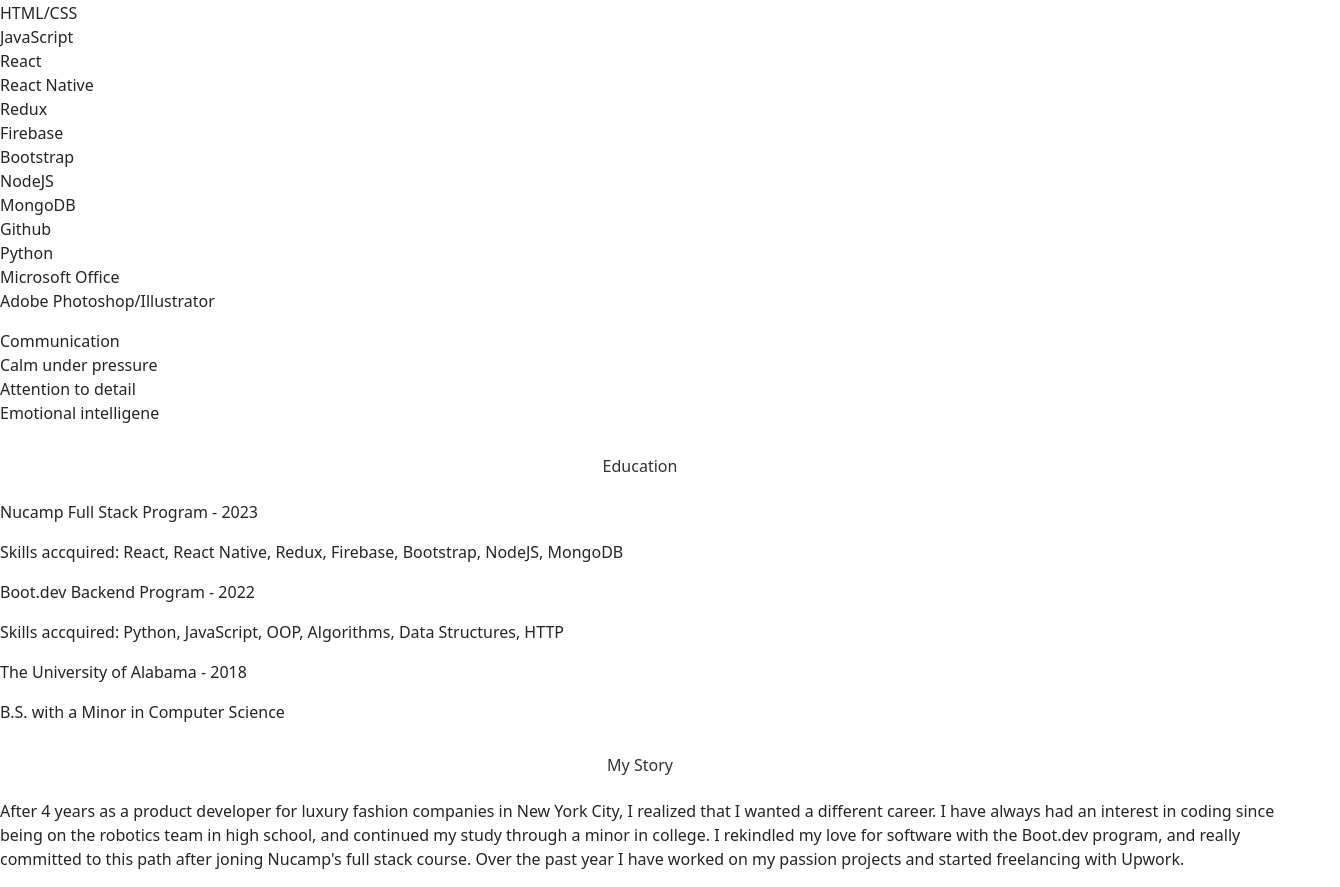
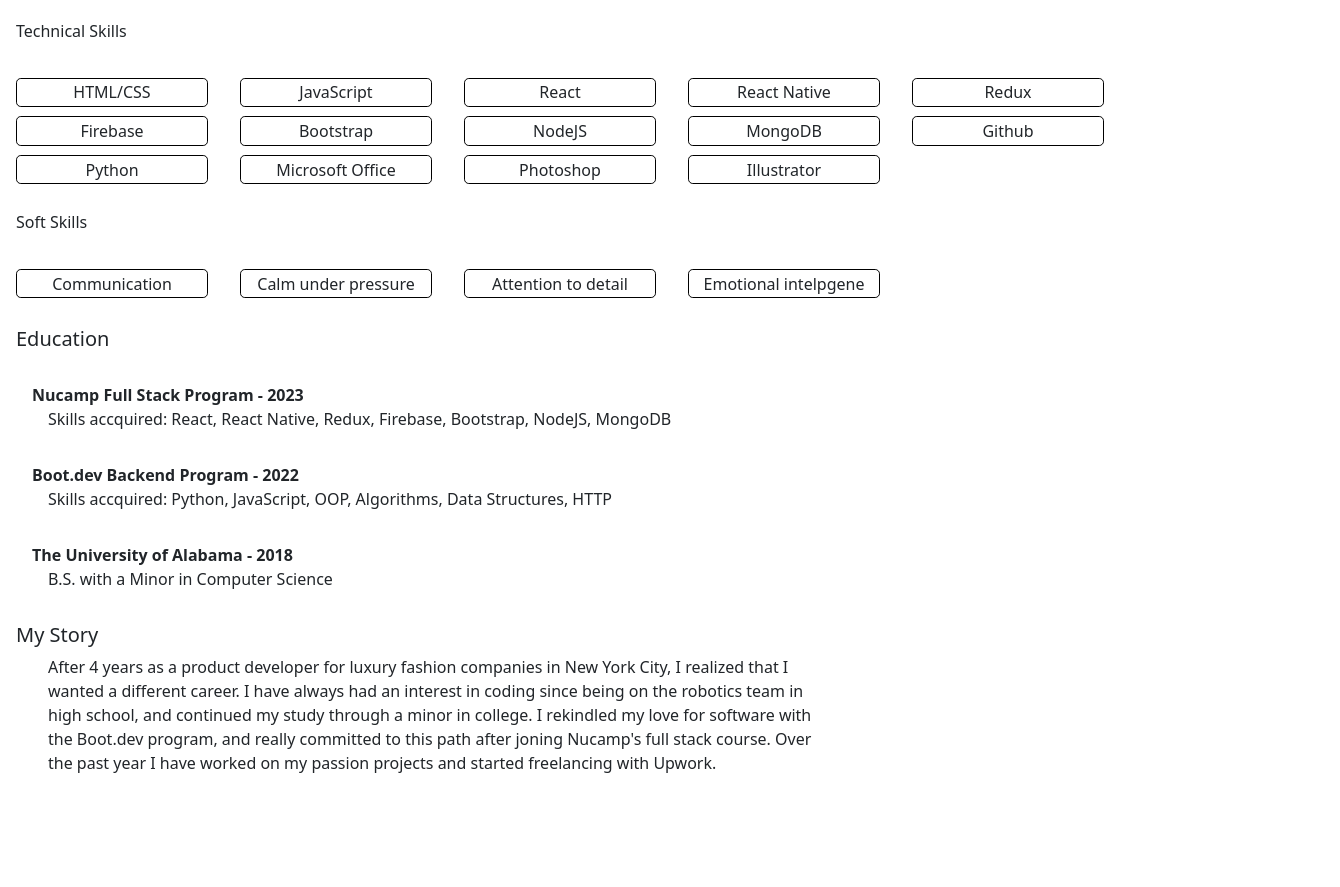
Before and after one commit to effieguenther/portfolio-website, a React (Create React App) app: page / in a window 1280 px wide. Shown: the part 1240-2127 px from the top of the page, 1340 px wide, since content can reach past the window. After the commit the page ends 2063 px from the top, so only its background shows below. Built offline with nearby package versions, Linux system fonts and the light colour scheme.

Commit message:
resume styling

```diff
--- a/src/App.css
+++ b/src/App.css
@@ -45,8 +45,28 @@
   margin-left: 0.5em;
 }
 
-.skills-list {
-  height: fit-content;
+.skills-list p {
+  width: 12em;
+  float: left;
+  margin: 0.3em 1em;
+  padding: 0.1em 0.1em;
+  border: 1px solid black;
+  border-radius: 0.3em;
+  text-align: center;
+}
+
+.school-header {
+  margin: 0em 2em;
+  font-weight: bold;
+}
+
+.school-desc {
+  margin: 0em 0em 2em 3em;
+}
+
+p.story-desc {
+  width: 50em;
+  margin: 0em 1em 3em 3em;
 }
 
 /* CHROME EXTENSION STYLING */
--- a/src/components/Resume.js
+++ b/src/components/Resume.js
@@ -3,48 +3,57 @@
 const Resume = () => {
     return (
         <>
-            <Row className='project-header'>
-                <h6>Skills</h6>
+            <Row className='ms-1 mt-4'>
+                <h5>Skills</h5>
+            </Row>
+            <Row className='my-4 ms-1'>
+                <h6>Technical Skills</h6>
             </Row>
             <Row>
-                <ul className='skills-list'>
-                    <li>HTML/CSS</li>
-                    <li>JavaScript</li>
-                    <li>React</li>
-                    <li>React Native</li>
-                    <li>Redux</li>
-                    <li>Firebase</li>
-                    <li>Bootstrap</li>
-                    <li>NodeJS</li>
-                    <li>MongoDB</li>
-                    <li>Github</li>
-                    <li>Python</li>
-                    <li>Microsoft Office</li>
-                    <li>Adobe Photoshop/Illustrator</li>
-                </ul>
-                <ul>
-                    <li>Communication</li>
-                    <li>Calm under pressure</li>
-                    <li>Attention to detail</li>
-                    <li>Emotional intelligene</li>
-                </ul>
+                <div className='skills-list'>
+                    <p>HTML/CSS</p>
+                    <p>JavaScript</p>
+                    <p>React</p>
+                    <p>React Native</p>
+                    <p>Redux</p>
+                    <p>Firebase</p>
+                    <p>Bootstrap</p>
+                    <p>NodeJS</p>
+                    <p>MongoDB</p>
+                    <p>Github</p>
+                    <p>Python</p>
+                    <p>Microsoft Office</p>
+                    <p>Photoshop</p>
+                    <p>Illustrator</p>
+                </div>
             </Row>
-            <Row className='project-header'>
-                <h6>Education</h6>
+            <Row className='ms-1 my-4'>
+                <h6>Soft Skills</h6>
             </Row>
             <Row>
-                <p>Nucamp Full Stack Program - 2023</p>
-                <p>Skills accquired: React, React Native, Redux, Firebase, Bootstrap, NodeJS, MongoDB</p>
-                <p>Boot.dev Backend Program - 2022</p>
-                <p>Skills accquired: Python, JavaScript, OOP, Algorithms, Data Structures, HTTP</p>
-                <p>The University of Alabama - 2018</p>
-                <p>B.S. with a Minor in Computer Science</p>
+                <div className='skills-list'>
+                    <p>Communication</p>
+                    <p>Calm under pressure</p>
+                    <p>Attention to detail</p>
+                    <p>Emotional intelpgene</p>
+                </div>
             </Row>
-            <Row className='project-header'>
-                <h6>My Story</h6>
+            <Row className='ms-1 my-4'>
+                <h5>Education</h5>
             </Row>
             <Row>
-                <p>After 4 years as a product developer for luxury fashion companies in New York City, I realized that I wanted a different career. I have always had an interest in coding since being on the robotics team in high school, and continued my study through a minor in college. I rekindled my love for software with the Boot.dev program, and really committed to this path after joning Nucamp's full stack course. Over the past year I have worked on my passion projects and started freelancing with Upwork.</p>
+                <p className='school-header'>Nucamp Full Stack Program - 2023</p>
+                <p className='school-desc'>Skills accquired: React, React Native, Redux, Firebase, Bootstrap, NodeJS, MongoDB</p>
+                <p className='school-header'>Boot.dev Backend Program - 2022</p>
+                <p className='school-desc'>Skills accquired: Python, JavaScript, OOP, Algorithms, Data Structures, HTTP</p>
+                <p className='school-header'>The University of Alabama - 2018</p>
+                <p className='school-desc'>B.S. with a Minor in Computer Science</p>
+            </Row>
+            <Row className='ms-1'>
+                <h5>My Story</h5>
+            </Row>
+            <Row>
+                <p className='story-desc'>After 4 years as a product developer for luxury fashion companies in New York City, I realized that I wanted a different career. I have always had an interest in coding since being on the robotics team in high school, and continued my study through a minor in college. I rekindled my love for software with the Boot.dev program, and really committed to this path after joning Nucamp's full stack course. Over the past year I have worked on my passion projects and started freelancing with Upwork.</p>
             </Row>
         </>
     )
```
